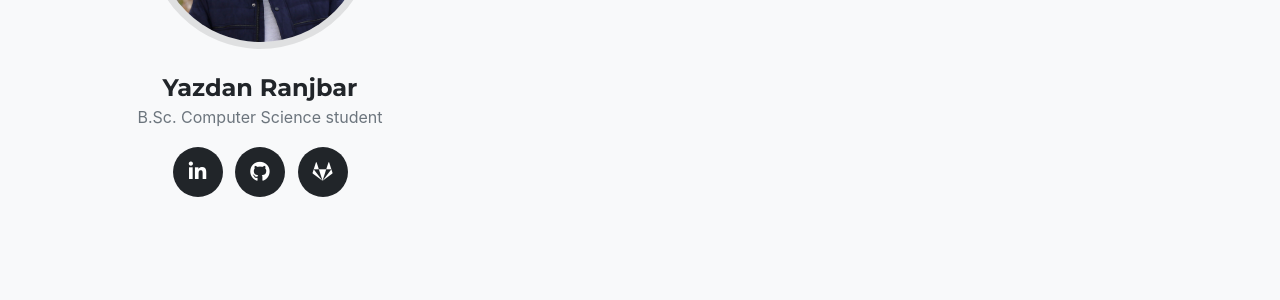
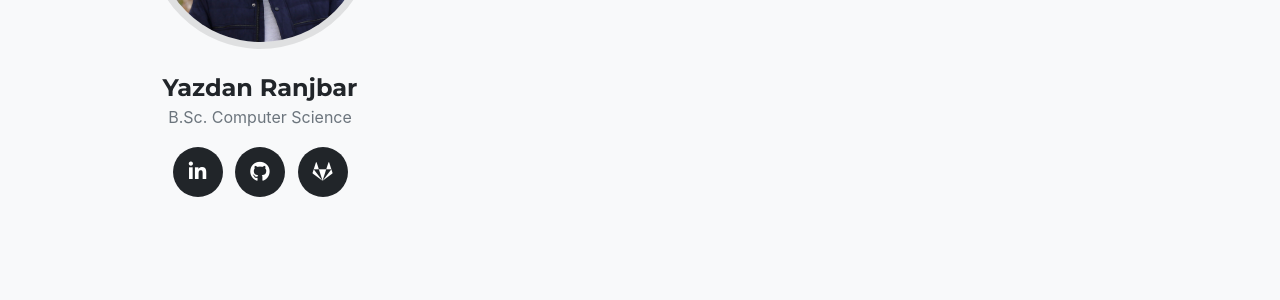
Before and after one commit to UR-DataScience/ur-datascience.github.io, a Jekyll site: the page built from index.markdown, in a window 1280 px wide and 900 px high, scrolled down 6534 px. Shown: the part 153-453 px from the top of the window. Built offline with Jekyll 4.4.1, drawn with Linux system fonts in a browser that asks for light colours; nearby versions of some CDN libraries; some web fonts are replaced.

Commit message:
Update team section in main page | change future students to undergraduate students

```diff
--- a/_data/team.yml
+++ b/_data/team.yml
@@ -98,7 +98,7 @@ groups:
     text: " "
     members:
       - name: "Yazdan Ranjbar"
-        role: "B.Sc. Computer Science student"
+        role: "B.Sc. Computer Science"
         image: assets/img/team/Yazdan_Ranjbar.jpg
         link: http://urdatascience.ca/members/yazdan
         social:
```
